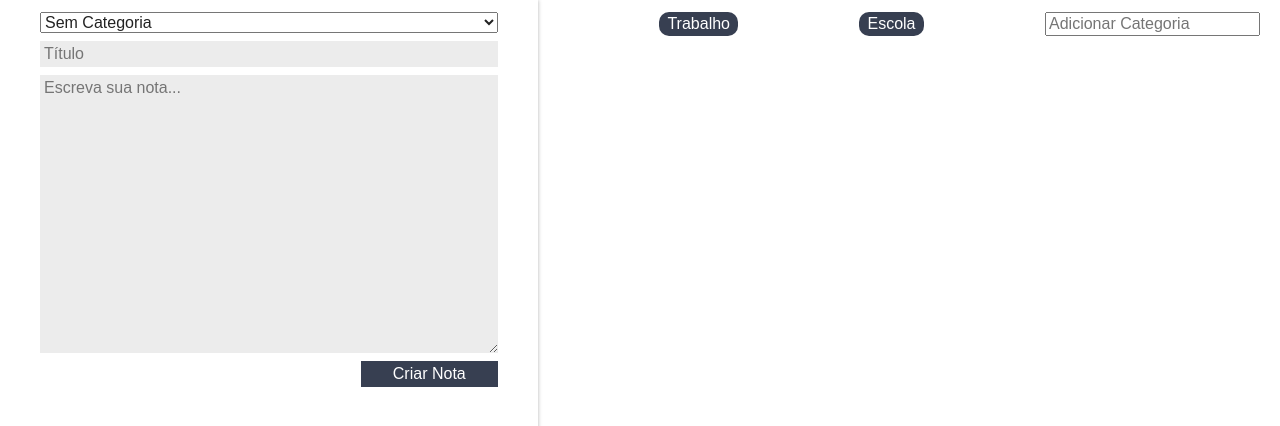
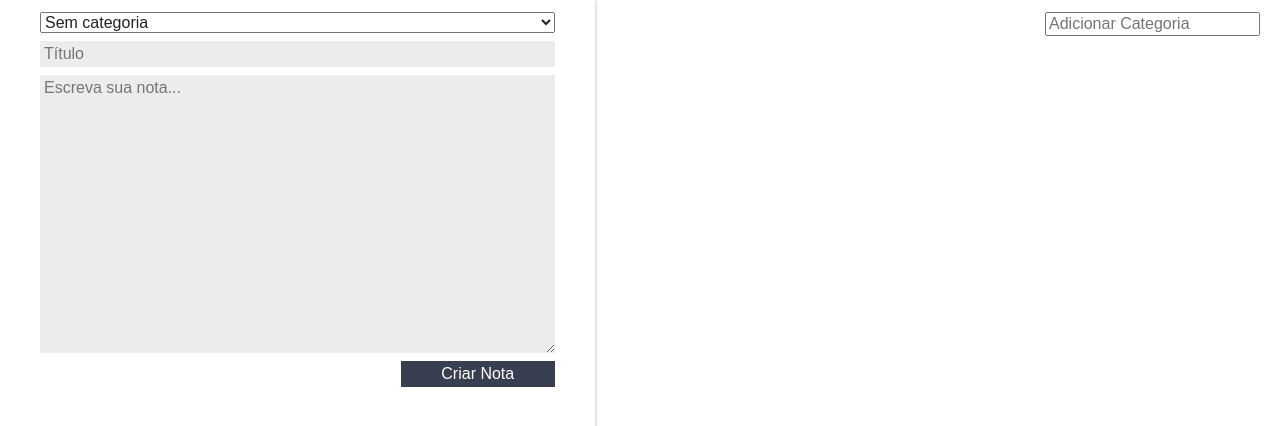
Before and after one commit to AntonioGSC/ceep-Alura, a React (Create React App) app: page / in a window 1280 px wide. Shown: the top 426 px of the page. Built offline with nearby package versions, Linux system fonts and the light colour scheme.

Commit message:
observable

```diff
--- a/src/App.js
+++ b/src/App.js
@@ -4,57 +4,33 @@
 import ListaDeCategorias from './components/ListaDeCategorias/ListaDeCategorias.jsx';
 import './assets/index.css';
 import './assets/App.css';
+import Categorias from './data/Categorias.js';
+import ArrayDeNotas from './data/Notas.js';
 
 export class App extends Component {
   constructor() {
     super();
-    this.state = {
-      notas: [],
-      categorias: ['Trabalho', 'Escola'],
-    };
-  }
-
-  criarNota(titulo, texto, categoria) {
-    const novaNota = { titulo, texto, categoria };
-    const novoArrayNotas = [...this.state.notas, novaNota];
-    const novoEstado = {
-      notas: novoArrayNotas,
-    };
-    this.setState(novoEstado);
-  }
-
-  deletarNota(index) {
-    const arrayNotas = this.state.notas;
-    arrayNotas.splice(index, 1);
-    const novoEstado = {
-      notas: arrayNotas,
-    };
-    this.setState(novoEstado);
-  }
-
-  adicionarCategoria(nomeCategoria) {
-    const novoArrayCategorias = [...this.state.categorias, nomeCategoria];
-    const novoEstado = {
-      categorias: novoArrayCategorias,
-    };
-    this.setState(novoEstado);
+    this.categorias = new Categorias();
+    this.notas = new ArrayDeNotas();
   }
 
   render() {
     return (
       <section className="conteudo">
         <FormularioCadastro
-          categorias={this.state.categorias}
-          criarNota={this.criarNota.bind(this)}
+          categorias={this.categorias}
+          criarNota={this.notas.adicionarNota.bind(this.notas)}
         />
         <main className="conteudo-principal">
           <ListaDeCategorias
-            categorias={this.state.categorias}
-            adicionarCategoria={this.adicionarCategoria.bind(this)}
+            categorias={this.categorias}
+            adicionarCategoria={this.categorias.adicionarCategoria.bind(
+              this.categorias
+            )}
           />
           <ListaDeNotas
-            apagarNota={this.deletarNota.bind(this)}
-            notas={this.state.notas}
+            apagarNota={this.notas.apagarNota.bind(this.notas)}
+            notas={this.notas}
           />
         </main>
       </section>
--- a/src/components/FormularioCadastro/FormularioCadastro.jsx
+++ b/src/components/FormularioCadastro/FormularioCadastro.jsx
@@ -4,13 +4,25 @@
 export class FormularioCadastro extends Component {
   constructor(props) {
     super(props);
-    this.titulo = '';
-    this.texto = '';
     this.state = {
       titulo: '',
       texto: '',
-      categoria: 'Sem Categoria',
+      categorias: ['Sem categoria'],
     };
+
+    this._novasCategorias = this._mostrarCategorias.bind(this);
+  }
+
+  componentDidMount() {
+    this.props.categorias.inscrever(this._novasCategorias);
+  }
+
+  componentWillUnmount() {
+    this.props.categorias.desinscrever(this._novasCategorias);
+  }
+
+  _mostrarCategorias(categorias) {
+    this.setState({ ...this.state, categorias });
   }
 
   _handleMudancaTitulo(event) {
@@ -29,8 +41,9 @@
 
   _handleMudancaCategoria(event) {
     event.stopPropagation();
+    console.log(event.target.value);
     this.setState({
-      categoria: event.target.value,
+      categorias: event.target.value,
     });
   }
 
@@ -40,12 +53,12 @@
     this.setState({
       titulo: '',
       texto: '',
-      categoria: 'Sem Categoria',
+      categorias: ['Sem categoria'],
     });
     this.props.criarNota(
       this.state.titulo,
       this.state.texto,
-      this.state.categoria
+      this.state.categorias
     );
   }
 
@@ -56,9 +69,8 @@
           className="form-cadastro-input"
           onChange={this._handleMudancaCategoria.bind(this)}
         >
-          <option>Sem Categoria</option>
-          {this.props.categorias.map((categoria, index) => {
-            return <option>{categoria}</option>;
+          {this.state.categorias.map((categoria, index) => {
+            return <option key={index}>{categoria}</option>;
           })}
         </select>
         <input
--- a/src/components/ListaDeCategorias/ListaDeCategorias.jsx
+++ b/src/components/ListaDeCategorias/ListaDeCategorias.jsx
@@ -2,6 +2,27 @@
 import './listaDeCategorias.css';
 
 export class ListaDeCategorias extends Component {
+  constructor() {
+    super();
+    this.state = {
+      categorias: [],
+    };
+
+    this._novasCategorias = this._novasCategorias.bind(this);
+  }
+
+  componentDidMount() {
+    this.props.categorias.inscrever(this._novasCategorias);
+  }
+
+  componentWillUnmount() {
+    this.props.categorias.desinscrever(this._novasCategorias);
+  }
+
+  _novasCategorias(categorias) {
+    this.setState({ ...this.state, categorias });
+  }
+
   _handleEventoInput(e) {
     if (e.key === 'Enter') {
       const valorCategoria = e.target.value;
@@ -9,11 +30,12 @@
       this.props.adicionarCategoria(valorCategoria);
     }
   }
+
   render() {
     return (
       <section className="lista-categorias">
         <ul className="lista-categorias_lista">
-          {this.props.categorias.map((categoria, index) => {
+          {this.state.categorias.map((categoria, index) => {
             return (
               <li key={index} className="lista-categorias_item">
                 {categoria}
--- a/src/components/ListaDeNotas/ListaDeNotas.jsx
+++ b/src/components/ListaDeNotas/ListaDeNotas.jsx
@@ -3,10 +3,30 @@
 import './listaDeNotas.css';
 
 export class ListaDeNotas extends Component {
+  constructor() {
+    super();
+    this.state = {
+      notas: [],
+    };
+
+    this._novasNotas = this._mostrarNotas.bind(this);
+  }
+  componentDidMount() {
+    this.props.notas.inscrever(this._novasNotas);
+  }
+
+  componentWillUnmount() {
+    this.props.notas.desinscrever(this._novasNotas);
+  }
+
+  _mostrarNotas(notas) {
+    this.setState({ ...this.state, notas });
+  }
+
   render() {
     return (
       <ul className="lista-notas">
-        {this.props.notas.map((nota, index) => {
+        {this.state.notas.map((nota, index) => {
           return (
             <li className="lista-notas_item" key={index}>
               <CardNota
--- /dev/null
+++ b/src/data/Categorias.js
@@ -0,0 +1,27 @@
+export default class Categorias {
+  constructor() {
+    this._categorias = [];
+    this._inscritos = [];
+  }
+
+  inscrever(func) {
+    this._inscritos.push(func);
+  }
+
+  desinscrever(func) {
+    this._inscritos = this._inscritos.filter((f) => f !== func);
+  }
+
+  notificar() {
+    this._inscritos.forEach((func) => func(this.categorias));
+  }
+
+  adicionarCategoria(nomeCategoria) {
+    this.categorias.push(nomeCategoria);
+    this.notificar();
+  }
+
+  get categorias() {
+    return this._categorias;
+  }
+}
--- /dev/null
+++ b/src/data/Notas.js
@@ -0,0 +1,41 @@
+export default class ArrayDeNotas {
+  constructor() {
+    this._notas = [];
+    this._inscritos = [];
+  }
+
+  inscrever(func) {
+    this._inscritos.push(func);
+  }
+
+  notificar() {
+    this._inscritos.forEach((func) => func(this.notas));
+  }
+
+  desinscrever(func) {
+    this._inscritos = this._inscritos.filter((f) => f !== func);
+  }
+
+  adicionarNota(titulo, texto, categoria) {
+    const novaNota = new Nota(titulo, texto, categoria);
+    this.notas.push(novaNota);
+    this.notificar();
+  }
+
+  apagarNota(indice) {
+    this.notas.splice(indice, 1);
+    this.notificar();
+  }
+
+  get notas() {
+    return this._notas;
+  }
+}
+
+class Nota {
+  constructor(titulo, texto, categoria) {
+    this.titulo = titulo;
+    this.texto = texto;
+    this.categoria = categoria;
+  }
+}
```
